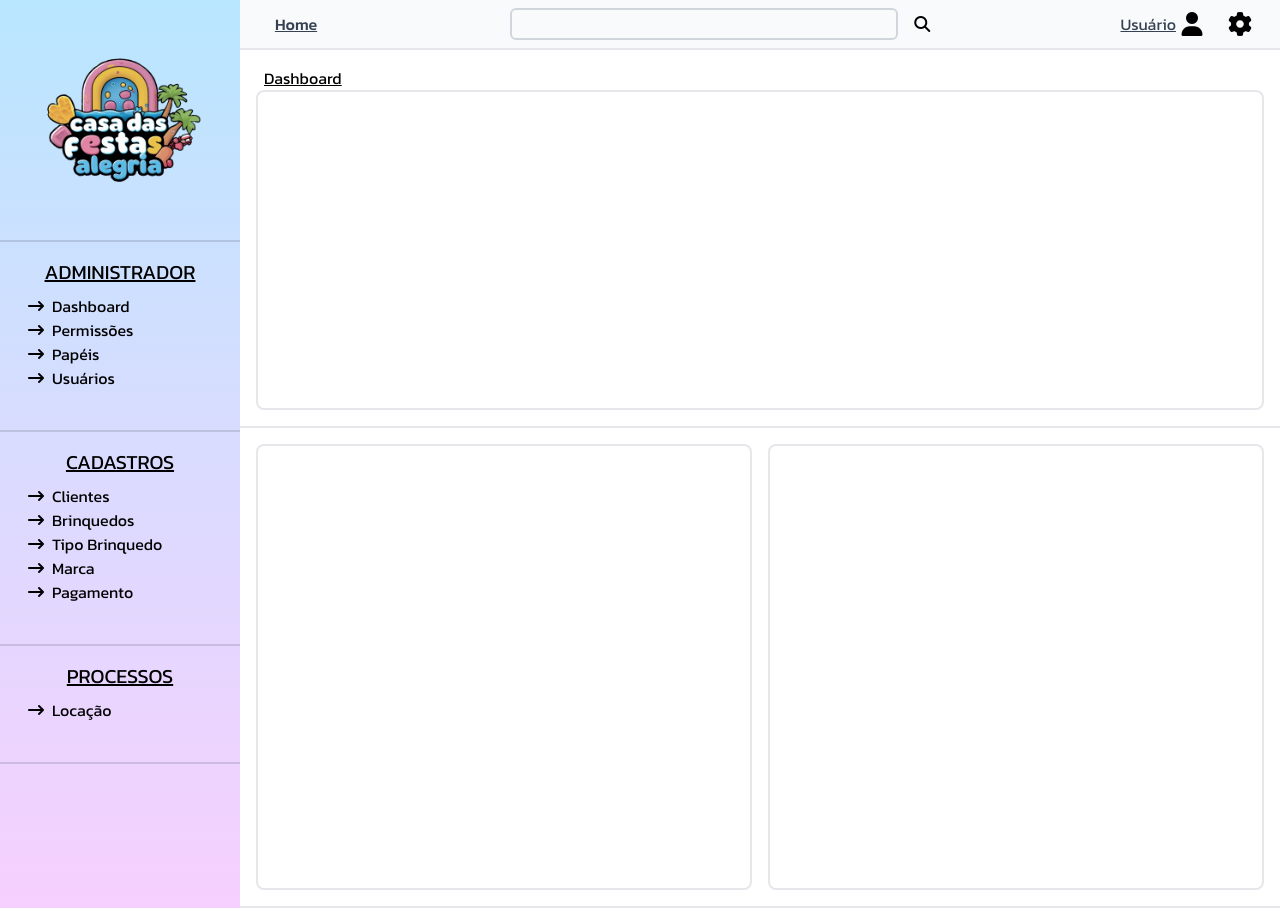
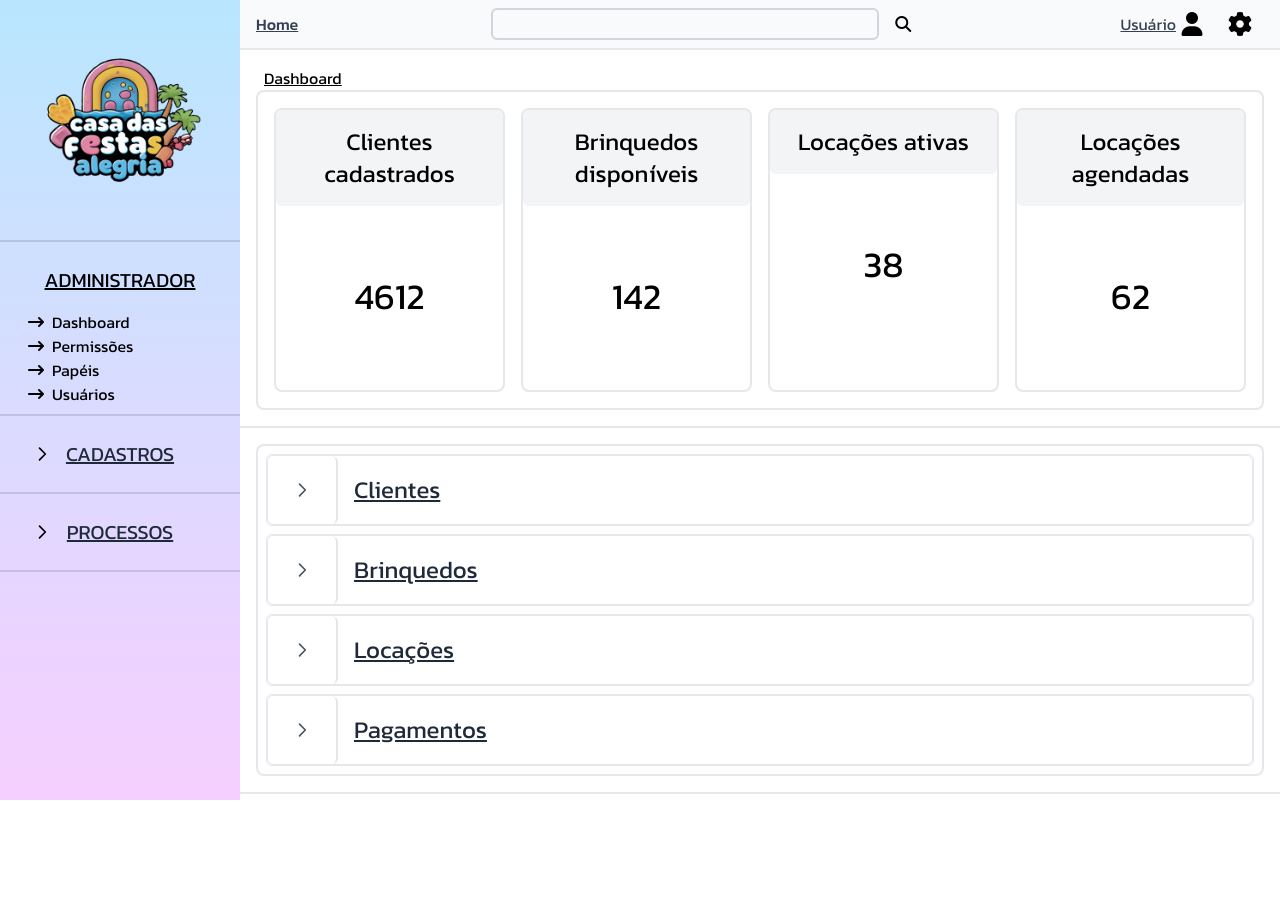
Before and after one commit to SidiJr/locacao-brinquedos-front, a React (Vite) app: page / in a window 1280 px wide. After the commit the page ends 800 px from the top, so only its background shows below. Built offline with nearby package versions, Linux system fonts and the light colour scheme.

Commit message:
add: Dashboard and collapsible

```diff
--- a/src/components/Home.jsx
+++ b/src/components/Home.jsx
@@ -1,16 +1,27 @@
 import React from 'react';
-import BaseCard from './UI/BaseCard';
+import BaseCard from './UI/Cards/BaseCard';
+import Collapsible from './UI/Collapsibles/Collapsible';
+import ValueCard from './UI/Cards/ValueCard';
 import Section from './UI/Section';
 
 function Home() {
   return (
     <>
       <Section className="p-4">
-        <BaseCard className="w-full h-80" title="Dashboard"/>
+        <BaseCard className="flex w-full h-80 p-4 gap-4" title="Dashboard">
+          <ValueCard title="Clientes cadastrados" value={4612}/>
+          <ValueCard title="Brinquedos disponíveis" value={142}/>
+          <ValueCard title="Locações ativas" value={38}/>
+          <ValueCard title="Locações agendadas" value={62}/>
+        </BaseCard>
       </Section>
-      <Section className="flex gap-4 p-4 h-120">
-        <BaseCard className="w-full h-full"/>
-        <BaseCard className="w-full h-full"/>
+      <Section className="flex gap-4 p-4 h-min">
+      <BaseCard className="flex flex-col p-2 gap-2 w-full h-min">
+        <Collapsible title="Clientes" className="w-full h-min"></Collapsible>
+        <Collapsible title="Brinquedos" className="w-full h-min"></Collapsible>
+        <Collapsible title="Locações" className="w-full h-min"></Collapsible>
+        <Collapsible title="Pagamentos" className="w-full h-min"></Collapsible>
+      </BaseCard>
       </Section>
     </>
   );
--- a/src/components/Navbar.jsx
+++ b/src/components/Navbar.jsx
@@ -1,19 +1,19 @@
 import React from 'react';
-import { Link } from 'react-router-dom';
+import { pages } from '../lib/utils';
 import SearchIcon from './Icons/SearchIcon';
 import SettingsIcon from './Icons/SettingsIcon';
 import UserIcon from './Icons/UserIcon';
 import NavButton from './UI/NavButton';
-import NavLink from './UI/NavLink';
 
 function NavBar() {
+
+  const path = window.location.pathname;
+
   return (
     <nav>
       <div className="flex w-full items-center justify-between bg-gray-50 border-b-2 border-gray-200 w-full px-4 py-1">
         {/* Left Side */}
-        <div className="text-base font-medium text-gray-700 w-20 text-center">
-          <NavLink>Home</NavLink>
-        </div>
+        <p className="text-base font-medium text-gray-700 w-min text-nowrap text-center underline">{pages.find(page => page.link == path)?.navText}</p>
 
         {/* Center Search */}
         <span className="flex gap-2">
--- /dev/null
+++ b/src/components/UI/Cards/ValueCard.jsx
@@ -0,0 +1,17 @@
+import React from 'react'
+
+const ValueCard = ({value, className, title}) => {
+  return (
+
+    <div className='w-full h-full border-gray-200 rounded-lg border-2'>
+        <h2 className='w-full text-center p-4 bg-gray-100 rounded-md text-2xl'>{title}</h2>
+        <div className={`flex items-center justify-center h-45 text-4xl ${className}`}>
+            {value}
+        </div>
+    </div>
+
+
+  )
+}
+
+export default ValueCard
--- /dev/null
+++ b/src/components/UI/Collapsibles/Collapsible.jsx
@@ -0,0 +1,75 @@
+import React, { useState, useRef, useEffect } from 'react';
+
+const Collapsible = ({ title, children, className = '' }) => {
+    const [isOpen, setIsOpen] = useState(false);
+    // State to store the actual height of the content
+    const [contentHeight, setContentHeight] = useState(0);
+    // Ref to the inner content div to measure its scrollHeight
+    const contentRef = useRef(null);
+
+    const toggleOpen = () => {
+        setIsOpen(!isOpen);
+    };
+
+    // Measure content height when it's open or potentially when children change
+    useEffect(() => {
+        // Only measure if the ref is attached and the section is potentially visible or needs measuring
+        if (contentRef.current) {
+            // Set the height based on the scrollHeight of the content element
+            // We measure even if !isOpen, so we have the height ready *before* the transition starts on open
+            setContentHeight(contentRef.current.scrollHeight);
+        }
+        // Rerun measurement if children change, as height might differ
+    }, [children]);
+
+    // Determine icon rotation using state
+    const iconRotation = isOpen ? 'rotate-90' : 'rotate-0';
+
+    // Define the style object for the collapsible area
+    const contentStyle = {
+        maxHeight: isOpen ? `${contentHeight}px` : '0px', // Set max-height dynamically
+        overflow: 'hidden', // Crucial for the effect
+        transition: 'max-height 0.3s ease-out', // Define transition directly in style
+    };
+
+    return (
+        <div
+            className={`border border-gray-200 rounded-md ${className}`} // Keep Tailwind for container
+        >
+            {/* Header/Toggle Button - Still styled with Tailwind */}
+            <button
+                type="button"
+                onClick={toggleOpen}
+                aria-expanded={isOpen}
+                className="flex items-center w-full text-no-wrap gap-4 border border-gray-200 rounded-md hover:bg-gray-100 transition-colors duration-150 cursor-pointer"
+            >
+                <div className='p-6 border-r-2 border-gray-200 rounded-md'>
+                    <svg
+                        // Use Tailwind for icon rotation animation
+                        className={`w-5 h-5 text-gray-600 transform w-min transition-transform duration-300 ease-out w-20 ${iconRotation}`}
+                        fill="none"
+                        stroke="currentColor"
+                        viewBox="0 0 24 24"
+                        xmlns="http://www.w3.org/2000/svg"
+                    >
+                        <path strokeLinecap="round" strokeLinejoin="round" strokeWidth={2} d="M9 5l7 7-7 7" />
+                    </svg>
+                </div>
+                <span className="text-2xl text-gray-800 font-normal underline">{title}</span>
+            </button>
+
+            {/* Collapsible Content Area - Applying style object */}
+            <div style={contentStyle}>
+                {/* Inner div with ref for height measurement */}
+                {/* Tailwind for padding/border is still fine here */}
+                <div ref={contentRef} className="p-4 border-gray-200 bg-white">
+                    {children}
+                </div>
+            </div>
+        </div >
+    );
+};
+
+
+
+export default Collapsible;
--- /dev/null
+++ b/src/components/UI/Collapsibles/SideBarCollapsible.jsx
@@ -0,0 +1,75 @@
+import React, { useState, useRef, useEffect } from 'react';
+
+const SideBarCollapsible = ({ title, children, className = '', startOpen = false }) => {
+    const [isOpen, setIsOpen] = useState(startOpen);
+    // State to store the actual height of the content
+    const [contentHeight, setContentHeight] = useState(0);
+    // Ref to the inner content div to measure its scrollHeight
+    const contentRef = useRef(null);
+
+    const toggleOpen = () => {
+        setIsOpen(!isOpen);
+    };
+
+    // Measure content height when it's open or potentially when children change
+    useEffect(() => {
+        // Only measure if the ref is attached and the section is potentially visible or needs measuring
+        if (contentRef.current) {
+            // Set the height based on the scrollHeight of the content element
+            // We measure even if !isOpen, so we have the height ready *before* the transition starts on open
+            setContentHeight(contentRef.current.scrollHeight);
+        }
+        // Rerun measurement if children change, as height might differ
+    }, [children]);
+
+    // Determine icon rotation using state
+    const iconRotation = isOpen ? 'rotate-90' : 'rotate-0';
+
+    // Define the style object for the collapsible area
+    const contentStyle = {
+        maxHeight: isOpen ? `${contentHeight}px` : '0px', // Set max-height dynamically
+        overflow: 'hidden', // Crucial for the effect
+        transition: ' max-height 0.3s ease-out', // Define transition directly in style
+    };
+
+    return (
+        <div
+            className={`${className}`} // Keep Tailwind for container
+        >
+            {/* Header/Toggle Button - Still styled with Tailwind */}
+            <button
+                type="button"
+                onClick={toggleOpen}
+                aria-expanded={isOpen}
+                className="relative flex items-center w-full text-no-wrap gap-4 py-4 rounded-md hover:bg-gray-100/25 transition-colors duration-150 cursor-pointer"
+            >
+                <div className='absolute p-6 '>
+                    <svg
+                        // Use Tailwind for icon rotation animation
+                        className={`w-5 h-5 text-gray-600 transform w-min transition-transform duration-300 ease-out w-20 ${iconRotation}`}
+                        fill="none"
+                        stroke="black"
+                        viewBox="0 0 24 24"
+                        xmlns="http://www.w3.org/2000/svg"
+                    >
+                        <path strokeLinecap="round" strokeLinejoin="round" strokeWidth={2} d="M9 5l7 7-7 7" />
+                    </svg>
+                </div>
+                <span className="w-full text-center text-xl text-gray-800 font-normal underline">{title}</span>
+            </button>
+
+            {/* Collapsible Content Area - Applying style object */}
+            <div style={contentStyle}>
+                {/* Inner div with ref for height measurement */}
+                {/* Tailwind for padding/border is still fine here */}
+                <div ref={contentRef} className="p-4">
+                    {children}
+                </div>
+            </div>
+        </div >
+    );
+};
+
+
+
+export default SideBarCollapsible;
--- a/src/components/UI/SideBar.jsx
+++ b/src/components/UI/SideBar.jsx
@@ -1,29 +1,11 @@
 import React from 'react';
+import { navTreeSections } from '../../lib/utils';
 import ArrowRightIcon from '../Icons/ArrowRightIcon';
+import SideBarCollapsible from './Collapsibles/SideBarCollapsible';
 
 function SideBar() {
 
-    const returnTab = (title,pages) => ({title, pages});
-    const returnpage = (title,link) => ({title, link});
-
-    const navTreeSections = [
-        returnTab("Administrador",[
-            returnpage("Dashboard","/"),
-            returnpage("Permissões",""),
-            returnpage("Papéis",""),
-            returnpage("Usuários","")
-        ]),
-        returnTab("cadastros",[
-            returnpage("Clientes","/clientes/list"),
-            returnpage("Brinquedos",""),
-            returnpage("Tipo Brinquedo",""),
-            returnpage("Marca",""),
-            returnpage("Pagamento","")
-        ]),
-        returnTab("Processos",[
-            returnpage("Locação","/locacoes/list")
-        ])
-    ]
+    const path = window.location.pathname;
 
     return (
         <nav>
@@ -32,16 +14,35 @@ function SideBar() {
                     <img className="w-60 object-cover" src="/images/logo.png" />
                 </section>
                 {
-                    navTreeSections.map(({title, pages})=>(
-                        <section key={title} className='border-b-2 border-gray-500/25 min-h-10 p-2 pt-4 pb-10'>
-                            <h1 className='text-xl underline text-center pb-2'>{title.toUpperCase()}</h1>
-                            <ul className='pl-5'>
-                                {pages.map((page)=>(
-                                    <li key={page.link} className="flex gap-2 items-center">
-                                        <ArrowRightIcon/><a href={page.link} className="hover:underline">{page.title}</a>
-                                    </li>
-                                ))}
-                            </ul>
+                    navTreeSections.map(({ title, pages }, sectionIndex) => (
+                        <section key={title} className='border-b-2 border-gray-500/25 min-h-10 p-2'>
+                            <>
+                                {sectionIndex == 0 &&
+                                    <>
+                                        <h1 className='text-xl underline text-center pb-2 pt-4 pb-4'>{title.toUpperCase()}</h1>
+                                        <ul className='pl-5'>
+                                            {pages.map((page) => (
+                                                <li key={page.link} className="flex gap-2 items-center">
+                                                    <ArrowRightIcon /><a href={page.link} className="hover:underline">{page.title}</a>
+                                                </li>
+                                            ))}
+                                        </ul>
+                                    </>
+                                }
+                                {sectionIndex > 0 &&
+                                    <>
+                                        <SideBarCollapsible title={title.toUpperCase()} startOpen={pages.some(page => page.link === path)}>
+                                            <ul className='pl-5'>
+                                                {pages.map((page) => (
+                                                    <li key={page.link} className="flex gap-2 items-center">
+                                                        <ArrowRightIcon /><a href={page.link} className="hover:underline">{page.title}</a>
+                                                    </li>
+                                                ))}
+                                            </ul>
+                                        </SideBarCollapsible>
+                                    </>
+                                }
+                            </>
                         </section>
                     ))
                 }
--- /dev/null
+++ b/src/lib/utils.js
@@ -0,0 +1,34 @@
+
+const returnTab = (title, pages) => ({title, pages});
+const returnpage = (title, link, navText) => ({title, link, navText});
+
+const adminPages = [
+    returnpage("Dashboard","/","Home"),
+    returnpage("Permissões","1"),
+    returnpage("Papéis","2"),
+    returnpage("Usuários","3"),
+];
+
+const registryPages = [
+    returnpage("Clientes","/clientes/list"),
+    returnpage("Brinquedos","4"),
+    returnpage("Tipo Brinquedo","5"),
+    returnpage("Marca","6"),
+    returnpage("Pagamento","7"),
+];
+
+const processPages = [
+    returnpage("Locação","/locacoes/list","Incluir Locação"),
+];
+
+export const pages = [
+    ...adminPages,
+    ...registryPages,
+    ...processPages,
+]
+
+export const navTreeSections = [
+    returnTab("Administrador", adminPages),
+    returnTab("cadastros", registryPages),
+    returnTab("Processos", processPages),
+]
```
Also changed, not shown: src/components/UI/Cards/BaseCard.jsx (renamed from src/components/UI/BaseCard.jsx).
